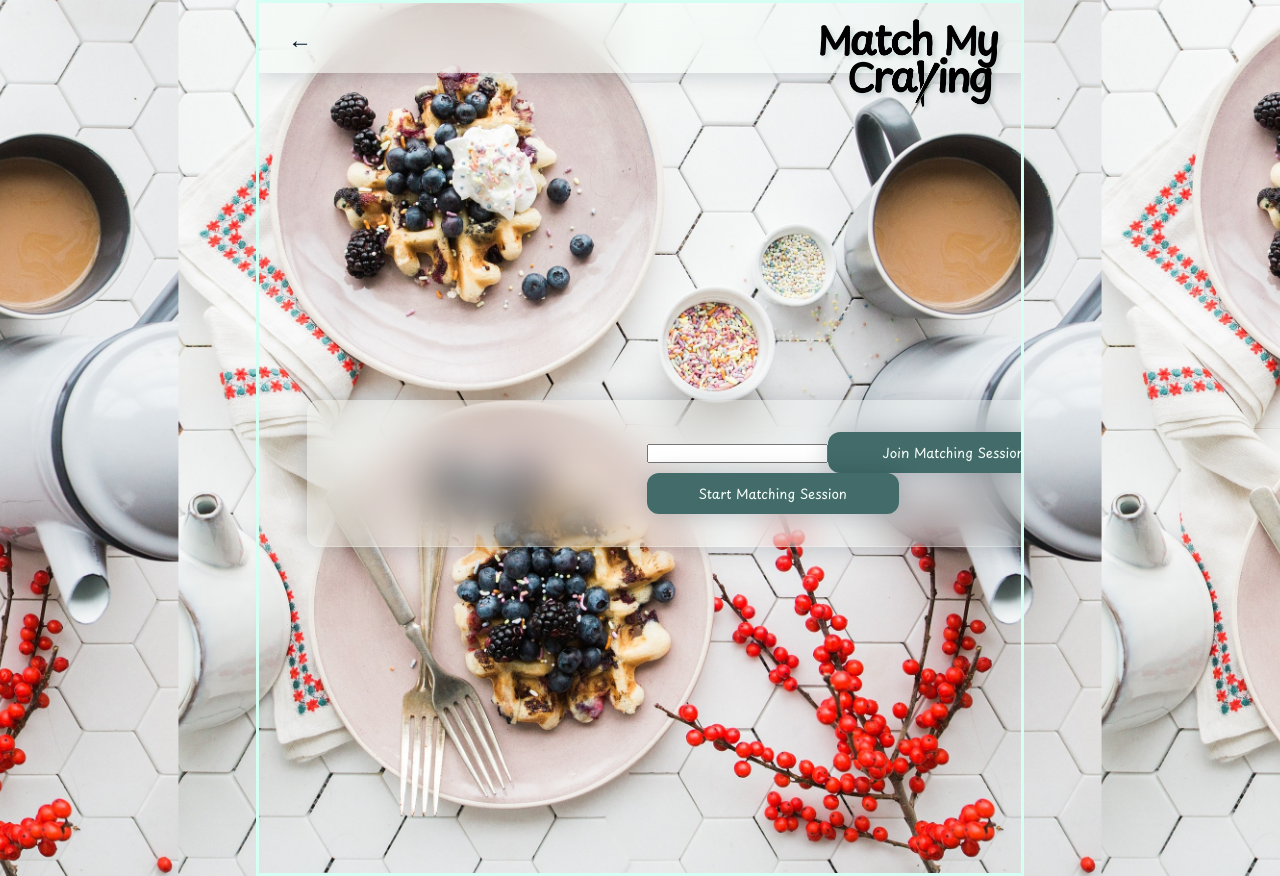
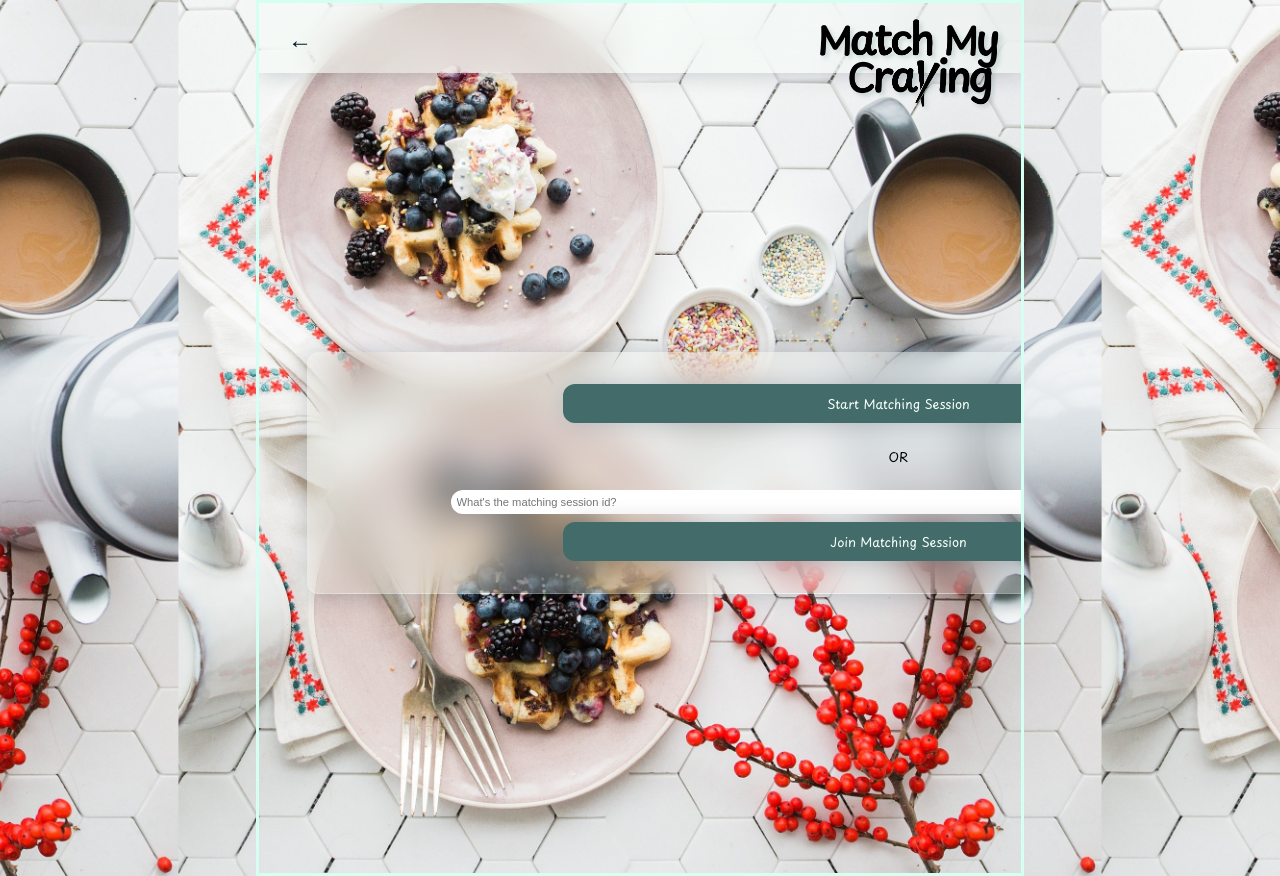
Before and after one commit to itsTHL/match-my-craving, a Next.js app: page /letsmatch in a window 1280 px wide. Built offline with nearby package versions, Linux system fonts and the light colour scheme; no server answers.

Commit message:
style lets match page

```diff
--- a/src/pages/letsmatch.js
+++ b/src/pages/letsmatch.js
@@ -1,6 +1,7 @@
 import { useState } from "react";
 import { useRouter } from "next/router";
 import { useSession } from "next-auth/react";
+import styles from "../styles/letsmatch.module.css";
 
 export default function LetsMatch() {
   const [roomId, setRoomId] = useState();
@@ -58,19 +59,21 @@ export default function LetsMatch() {
   }
 
   return (
-    <form>
+    <form className={`${styles.matchingSession__form}`}>
+      <button type="button" onClick={createMatchingSession}>
+        Start Matching Session
+      </button>
+      <p>OR</p>
       <input
         type="text"
         name="roomId"
         id="roomId"
+        placeholder="What's the matching session id?"
         onChange={({ target }) => setRoomId(target.value)}
       />
       <button type="button" onClick={() => joinMatchingSession(roomId)}>
         Join Matching Session
       </button>
-      <button type="button" onClick={createMatchingSession}>
-        Start Matching Session
-      </button>
     </form>
   );
 }
--- /dev/null
+++ b/src/styles/letsmatch.module.css
@@ -0,0 +1,25 @@
+.matchingSession__form {
+  display: flex;
+  flex-direction: column;
+  gap: 0.5rem;
+  margin: 0;
+}
+
+.matchingSession__form input {
+  padding: 0.5em;
+  font-size: 0.7em;
+  width: 80%;
+  border-radius: var(--border-radius-medium);
+  box-shadow: none;
+  border: none;
+}
+
+.matchingSession__form button {
+  width: 60%;
+  font-size: 0.8em;
+}
+
+.matchingSession__form p {
+  font-size: 0.8em;
+  margin-block: 1rem;
+}
```
Also changed, not shown: src/styles/globals.css (+0 -72 lines).
